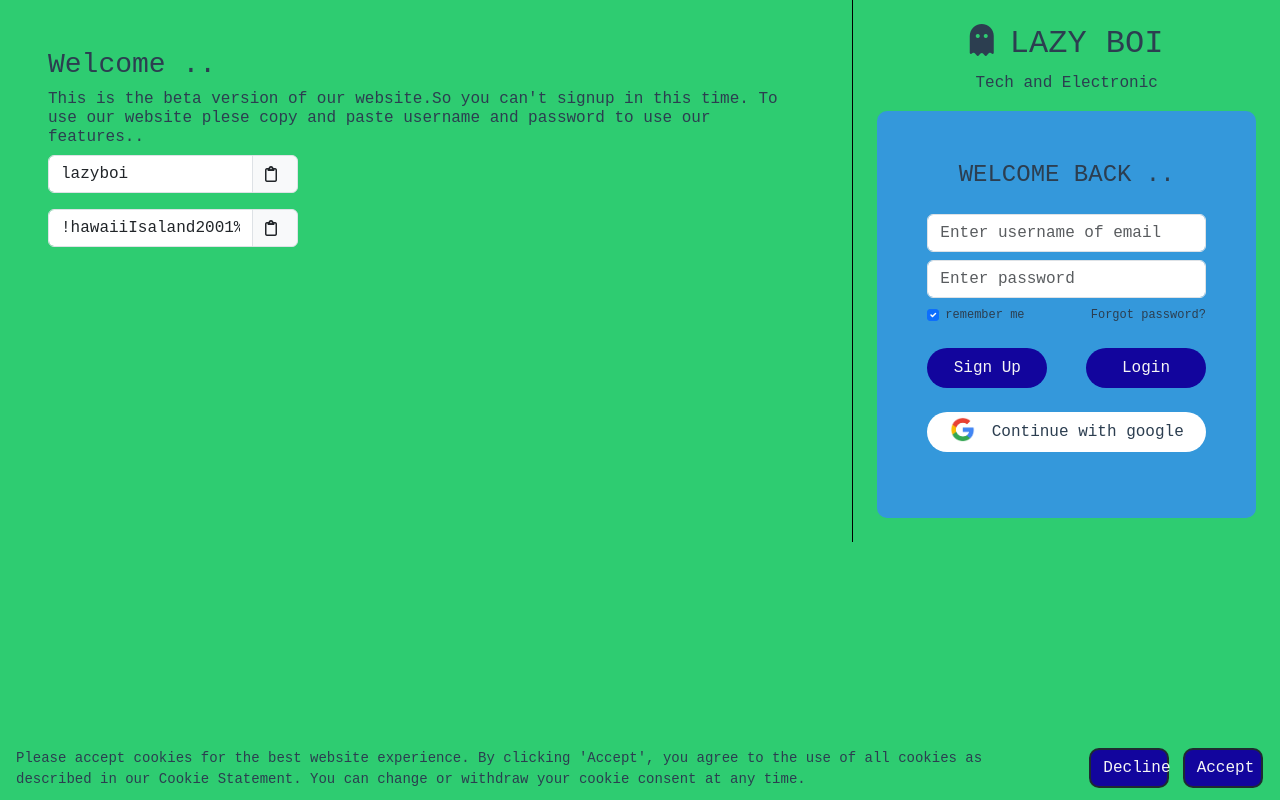
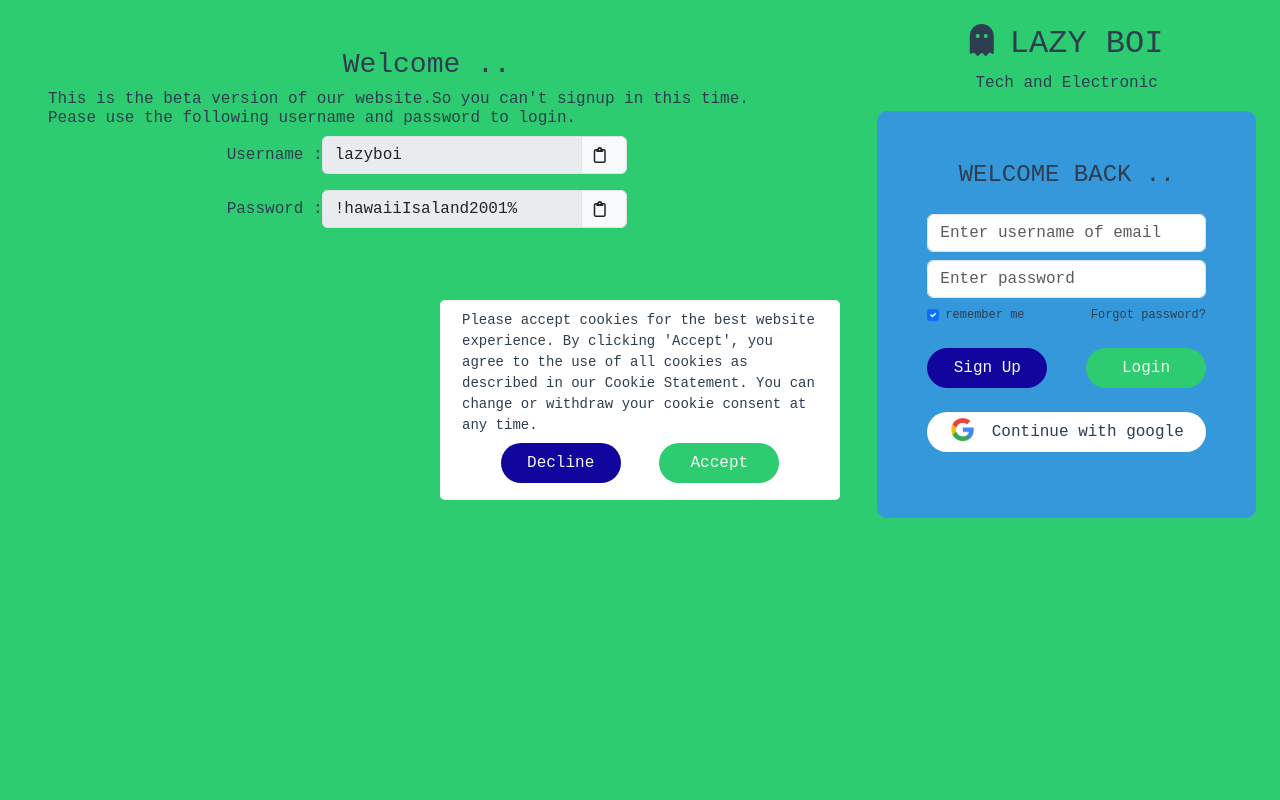
Before and after one commit to LazyBoiSM/MyVeryFirstProject, a plain HTML site: page index.html in a window 1280 px wide. Drawn offline with nearby package versions, Linux system fonts and the light colour scheme.

Commit message:
cookie and button finished

```diff
--- a/index.html
+++ b/index.html
@@ -17,17 +17,19 @@
             <div class="intro col-12 col-md-7 col-lg-8 p-5 ">
                 <h3>Welcome ..</h3>
                 <h6>This is the beta version of our website.So you can't signup in this time.
-                    To use our website plese copy and paste username and password to use our features..</h6>
+                    Pease use the following username and password to login.</h6>
 
                 <!-- Copy start -->
                 <div class="copy input-group mb-3">
-                    <input type="text" class="form-control" value="lazyboi" id="copy1">
+                    <div class="userName"> Username :  </div>
+                    <input type="text" class="form-control" disabled value="lazyboi" id="copy1">
                     <span class="input-group-text">
                         <i class="fa-regular fa-clipboard clipboard1 me-2"></i>
                     </span>
                 </div>
                 <div class="copy input-group mb-3">
-                    <input type="text" class="form-control" value="!hawaiiIsaland2001%" id="copy2">
+                    <div class="userName"> Password :  </div>
+                    <input type="text" class="form-control" disabled value="!hawaiiIsaland2001%" id="copy2">
                     <span class="input-group-text">
                         <i class="fa-regular fa-clipboard clipboard2 me-2"></i>
                     </span>
@@ -45,7 +47,7 @@
 
                 <div class="loginForm">
                     <h4 class="mb-4">WELCOME BACK ..</h4>
-                    <input type="password" class="form-control mb-2"  placeholder="Enter username of email">
+                    <input type="text" class="form-control mb-2"  placeholder="Enter username of email">
                     <input type="password" class="form-control mb-2"  placeholder="Enter password">
                     <div class="checkBox mb-3">
                         <div class="form-check">
@@ -57,8 +59,8 @@
                         <div>Forgot password?</div>
                     </div>
                     <div class="signInAndUp mb-4">
-                        <button class="btn loginBtn">Sign Up</button>
-                        <button class="btn loginBtn">Login</button>
+                        <button class="btn hoverBtn signupBtn">Sign Up</button>
+                        <button class="btn hoverBtn loginBtn">Login</button>
                     </div>
                     <div class="google mb-3">
                         <img src="logo\googleLogo.png" alt="" class="googleLogo">
@@ -74,15 +76,15 @@
 
         <!-- Cookie start -->
         <div class="cookie row">
-            <div class="cookieText col-12 col-md-8 col-lg-10">
+            <div class="cookieText ">
                 Please accept cookies for the best website experience.
                 By clicking 'Accept', you agree to the use of all cookies
                 as described in our Cookie Statement. You can change or withdraw your
                 cookie consent at any time.
             </div>
-            <div class="cookietBtnContainer row col-12 col-md-3 col-lg-2">
-                <a type="button" class="btn cookieDecline">Decline</a>
-                <a type="button" class="btn cookieAccept">Accept</a>
+            <div class="cookietBtnContainer row">
+                <button class="btn hoverBtn cookieDecline">Decline</button>
+                <button class="btn hoverBtn cookieAccept">Accept</button>
             </div>
         </div>
         <!-- Cookie end -->
--- a/loading.css
+++ b/loading.css
@@ -1,5 +1,6 @@
 
 .loaderContainer {
+    z-index: 2;
     display: flex;
     flex-direction: column;
     justify-content: center;
--- a/script.js
+++ b/script.js
@@ -42,10 +42,18 @@ document.querySelector(".cookieAccept").addEventListener("click", () => {
   localStorage.setItem("accepted" , 1)
   cookie.style.opacity = "0";
 })
+
 addEventListener("load", () => {
+  setTimeout(() => {
+    localStorageFunction();
+  }, 3000)
+})
+
+const localStorageFunction = () => {
   if(localStorage.getItem("accepted") == 1) {
-      return;
+    return;
   } else {
-      cookie.style.opacity = "1";
+    cookie.style.opacity = "1";
+    parent.style.opavity = "0.1";
   }
-})
+}
--- a/style.css
+++ b/style.css
@@ -25,7 +25,10 @@ body {
 }
 
 .intro {
-    border-right: 1px solid black
+    display: flex;
+    flex-direction: column;
+    justify-content: flex-start;
+    align-items: center;
 }
 
 .loginForm {
@@ -42,20 +45,41 @@ body {
     color: #f5f5f5;
 }
 
+.loginBtn {
+    background-color: #2ECC71;
+}
 
+.signupBtn {
+    border-color: #12059d;
+}
+
+.userName {
+    align-content: center;
+}
 
 
 .copy {
-    max-width: 250px;
+    max-width: 400px;
+}
+
+#copy1, #copy2 {
+    border-top-left-radius: 5px;
+    border-bottom-left-radius: 5px;
 }
 .cookie {
-    background-color: #2ECC71;
+    background-color: #fff;
+    max-width: 400px;
+    max-height: 200px;
     padding: 10px;
     display: flex;
     flex-direction: row;
     justify-content: space-around;
     position: fixed;
+    top:0;
     bottom: 0;
+    left: 0;
+    right: 0;
+    margin: auto;
     transition: all 0.4s ease;
     opacity: 0;
     border-radius: 5px;
@@ -68,12 +92,12 @@ body {
     justify-content: space-evenly;
 }
 
-.cookieDecline , .cookieAccept {
-    max-width: 80px;
-    max-height: 40px;
-    margin-right: 10px;
-    border: 2px solid #1E2B31;
-    border-radius: 10px;
+.hoverBtn:hover {
+    border: 1px solid black;
+}
+
+.cookieAccept{
+    background-color: #2ECC71;
 }
 
 .loginForm {
```
